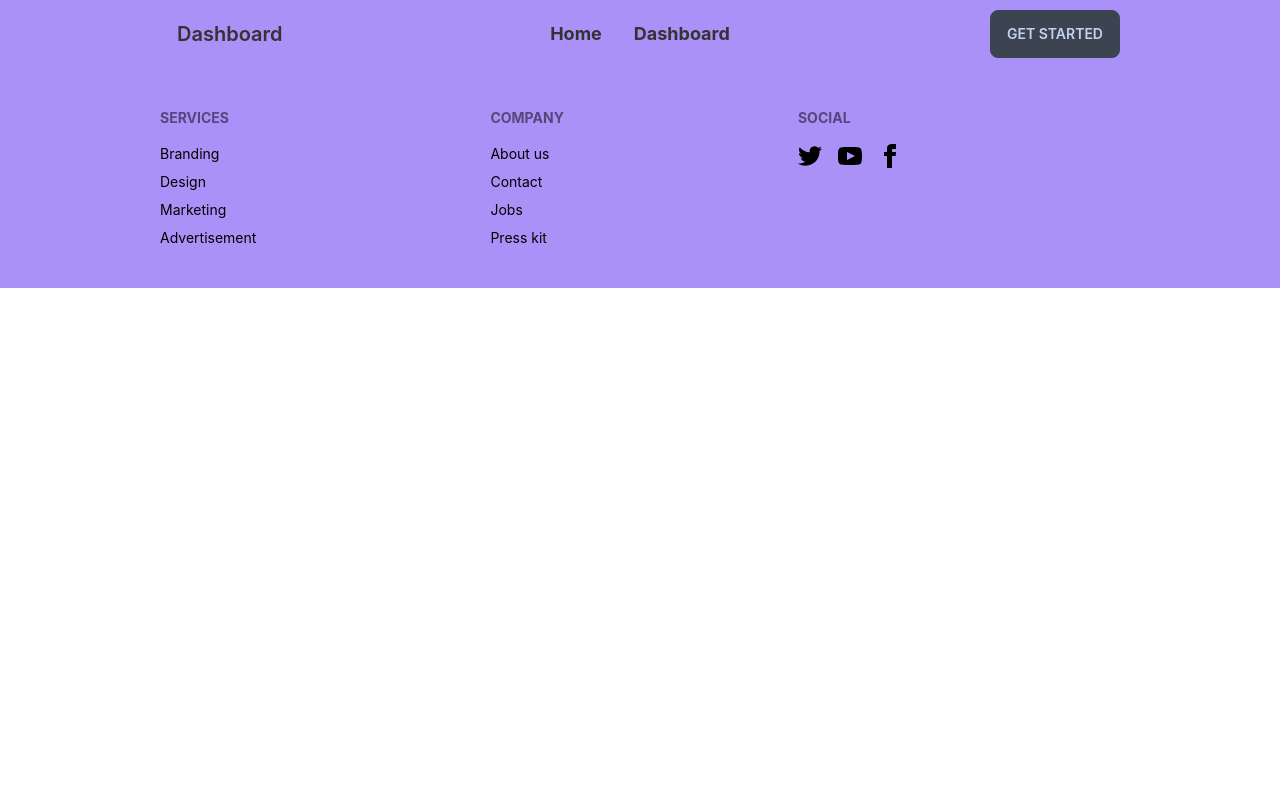
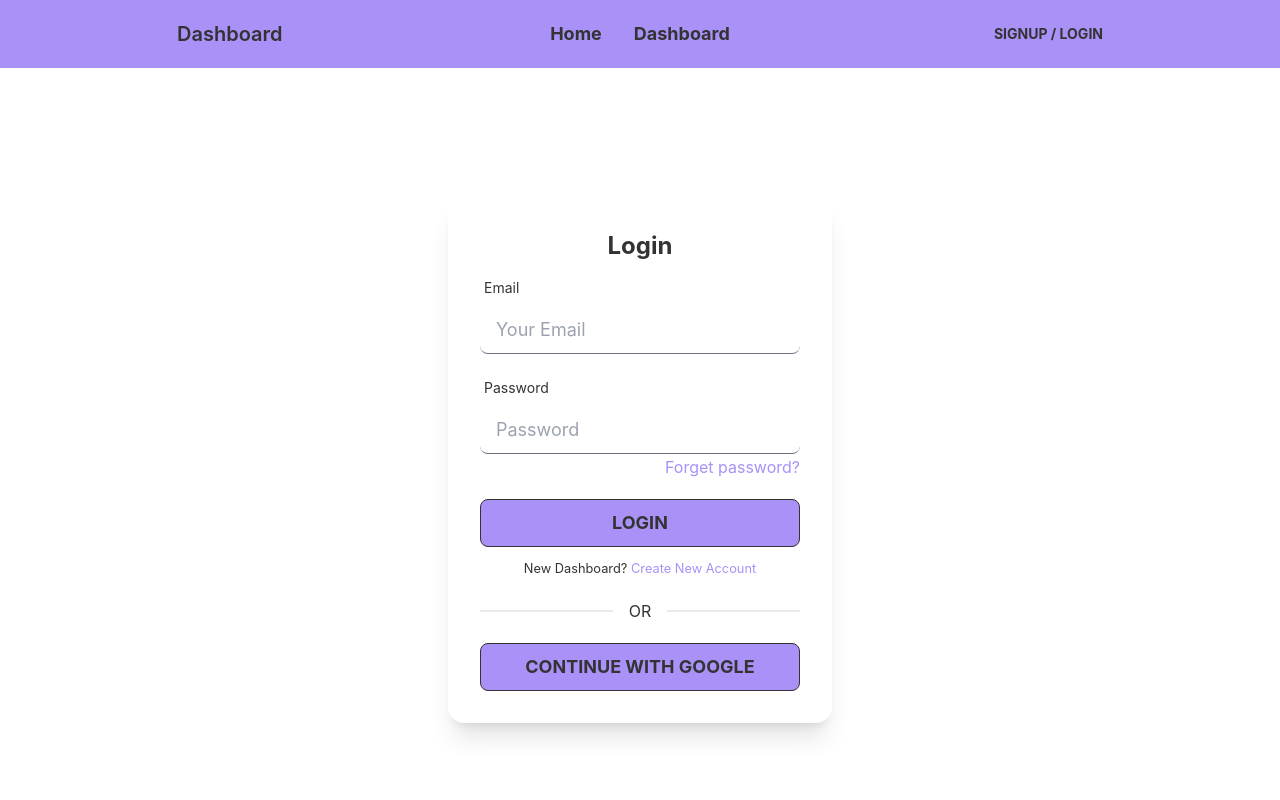
Before and after one commit to rakibul-wdp/data-visualization-dashboard-client, a React (Create React App) app: page /login in a window 1280 px wide. Shown: the top 800 px of the page. Built offline with nearby package versions, Linux system fonts and the light colour scheme; no server answers.

Commit message:
add login page

```diff
--- a/package.json
+++ b/package.json
@@ -13,6 +13,7 @@
     "react-chartjs-2": "^4.3.1",
     "react-dom": "^18.2.0",
     "react-firebase-hooks": "^5.0.3",
+    "react-hook-form": "^7.33.1",
     "react-router-dom": "^6.3.0",
     "react-scripts": "5.0.1",
     "web-vitals": "^2.1.4"
--- a/src/App.js
+++ b/src/App.js
@@ -3,6 +3,7 @@
 import Footer from './components/Footer';
 import { Routes, Route } from 'react-router-dom';
 import Home from './components/Home';
+import Login from './components/Authentication/Login';
 
 function App() {
   return (
@@ -11,6 +12,7 @@
       <Routes>
         <Route path='/' element={<Home />} />
         <Route path='/dashboard' element={<Drawer />} />
+        <Route path='login' element={<Login />} />
       </Routes>
       <Footer />
     </div>
--- /dev/null
+++ b/src/components/Authentication/Login.js
@@ -0,0 +1,148 @@
+import React, { useEffect, useState } from 'react';
+import {
+  useSendPasswordResetEmail,
+  useSignInWithEmailAndPassword,
+  useSignInWithGoogle,
+} from 'react-firebase-hooks/auth';
+import { useForm } from 'react-hook-form';
+import { Link, useLocation, useNavigate } from 'react-router-dom';
+import auth from '../../firebase.init';
+import Loading from '../Loading';
+// import useToken from '../../hooks/useToken';
+
+const Login = () => {
+  const [signInWithGoogle, googleUser, googleLoading, googleError] = useSignInWithGoogle(auth);
+  const [signInWithEmailAndPassword, emailUser, emailLoading, emailError] = useSignInWithEmailAndPassword(auth);
+  const [sendPasswordResetEmail, resetSending, resetError] = useSendPasswordResetEmail(auth);
+  const {
+    register,
+    formState: { errors },
+    handleSubmit,
+  } = useForm();
+  const [email, setEmail] = useState('');
+
+  const navigate = useNavigate();
+  const location = useLocation();
+
+  // const [token] = useToken(googleUser || emailUser || facebookUser || githubUser);
+  let from = location.state?.from?.pathname || '/';
+  let signInError;
+  useEffect(() => {
+    if (googleUser || emailUser) {
+      navigate(from, { replace: true });
+    }
+  }, [googleUser, emailUser, from, navigate]);
+  // useEffect(() => {
+  //   if (token) {
+  //     navigate(from, { replace: true });
+  //   }
+  // }, [from, navigate, token]);
+  if (googleError || emailError || resetError) {
+    signInError = (
+      <p className='mb-3 text-red-500'>{googleError?.message || emailError?.message || resetError?.message}</p>
+    );
+  }
+  if (googleLoading || emailLoading || resetSending) {
+    return <Loading />;
+  }
+  const onSubmit = (data) => {
+    signInWithEmailAndPassword(data.email, data.password);
+    setEmail(data.email);
+  };
+  const resetPass = async () => {
+    await sendPasswordResetEmail(email);
+    alert('Sent email');
+  };
+  return (
+    <div>
+      <div className='flex justify-center items-center h-[70vh] my-28'>
+        <div className='card w-96 bg-base-100 shadow-xl'>
+          <div className='card-body'>
+            <h2 className='text-center text-2xl font-bold'>Login</h2>
+            <form onSubmit={handleSubmit(onSubmit)}>
+              <div className='form-control w-full max-w-xs'>
+                <label className='label'>
+                  <span className='label-text'>Email</span>
+                </label>
+                <input
+                  type='email'
+                  placeholder='Your Email'
+                  className='input input-ghost w-full max-w-xs text-lg border-b-1 border-t-0 border-x-0 border-gray-500'
+                  {...register('email', {
+                    required: {
+                      value: true,
+                      message: 'Email is Required',
+                    },
+                    pattern: {
+                      value: /[a-z0-9]+@[a-z]+\.[a-z]{2,3}/,
+                      message: 'Provide a valid Email',
+                    },
+                  })}
+                />
+                <label className='label'>
+                  {errors.email?.type === 'required' && (
+                    <span className='label-text-alt text-red-500'>{errors.email.message}</span>
+                  )}
+                  {errors.email?.type === 'pattern' && (
+                    <span className='label-text-alt text-red-500'>{errors.email.message}</span>
+                  )}
+                </label>
+              </div>
+              <div className='form-control w-full max-w-xs'>
+                <label className='label'>
+                  <span className='label-text'>Password</span>
+                </label>
+                <input
+                  type='password'
+                  placeholder='Password'
+                  className='input input-bordered w-full max-w-xs text-lg border-b-1 border-t-0 border-x-0 border-gray-500'
+                  {...register('password', {
+                    required: {
+                      value: true,
+                      message: 'Password is Required',
+                    },
+                    minLength: {
+                      value: 6,
+                      message: 'Must be 6 characters or longer',
+                    },
+                  })}
+                />
+                <label className='label'>
+                  {errors.password?.type === 'required' && (
+                    <span className='label-text-alt text-red-500'>{errors.password.message}</span>
+                  )}
+                  {errors.password?.type === 'minLength' && (
+                    <span className='label-text-alt text-red-500'>{errors.password.message}</span>
+                  )}
+                </label>
+                <button className='mt-[-15px] mb-5 flex justify-end text-primary' onClick={resetPass}>
+                  Forget password?
+                </button>
+              </div>
+              {signInError}
+              <input
+                className='w-full max-w-xs btn text-lg uppercase font-bold bg-primary btn-outline'
+                type='submit'
+                value='Login'
+              />
+            </form>
+            <p className='text-center'>
+              <small>
+                New Dashboard?{' '}
+                <Link className='text-primary' to='/signup'>
+                  Create New Account
+                </Link>
+              </small>
+            </p>
+            <div className='divider'>OR</div>
+            <button onClick={() => signInWithGoogle()} className='btn btn-outline text-lg bg-primary font-bold'>
+              Continue with Google
+            </button>
+          </div>
+        </div>
+      </div>
+    </div>
+  );
+};
+
+export default Login;
--- /dev/null
+++ b/src/components/Loading.js
@@ -0,0 +1,11 @@
+import React from 'react';
+
+const Loading = () => {
+  return (
+    <div className='h-[80vh] flex items-center justify-center '>
+      <div className='w-16 h-16 border-b-2 border-gray-900 rounded-full animate-spin'></div>
+    </div>
+  );
+};
+
+export default Loading;
--- a/src/components/Navbar.js
+++ b/src/components/Navbar.js
@@ -1,7 +1,16 @@
+import { signOut } from 'firebase/auth';
 import React from 'react';
+import { useAuthState } from 'react-firebase-hooks/auth';
 import { Link } from 'react-router-dom';
+import auth from '../firebase.init';
 
 const Navbar = () => {
+  const [user] = useAuthState(auth);
+
+  const logout = () => {
+    signOut(auth);
+    // localStorage.removeItem('accessToken');
+  };
   return (
     <div className='navbar bg-primary px-40'>
       <div className='navbar-start'>
@@ -44,7 +53,20 @@
         </ul>
       </div>
       <div className='navbar-end'>
-        <a className='btn'>Get started</a>
+        {user && (
+          <Link className='font-bold' to=''>
+            {user.displayName}
+          </Link>
+        )}
+        {user ? (
+          <button className='btn btn-ghost font-bold' onClick={logout}>
+            Sign Out
+          </button>
+        ) : (
+          <Link className='btn btn-ghost font-bold' to='/login'>
+            SignUp / Login
+          </Link>
+        )}
         <label htmlFor='dashboard-drawer' className='btn btn-primary drawer-button lg:hidden'>
           <svg
             xmlns='http://www.w3.org/2000/svg'
```
Also changed, not shown: src/components/Authentication/SignUp.js (added), 1 other file (tests, documents, lock files or other folders).
